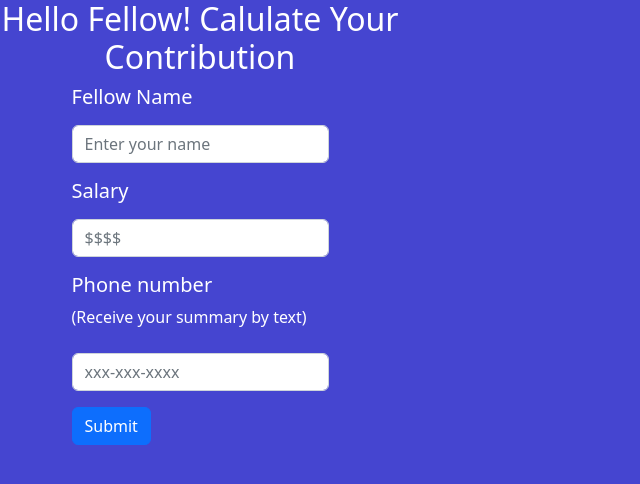
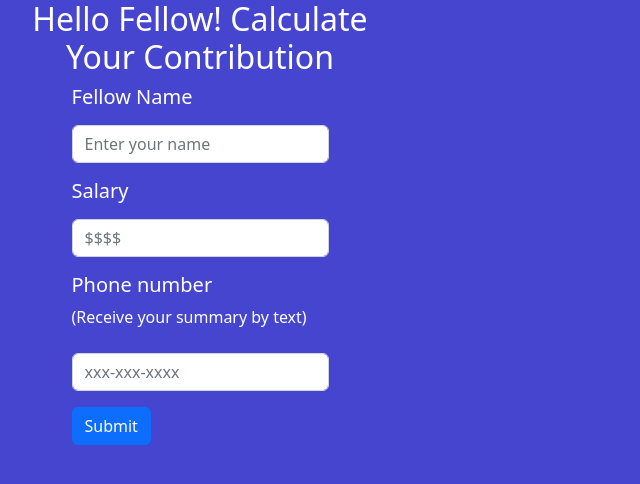
Before and after one commit to arupay/pursuit-chrome-extension, a React (Create React App) app: page / in a window 1280 px wide. Shown: the top 484 px of the page, without its empty margins (0-640 px from the left). Built offline with nearby package versions, Linux system fonts and the light colour scheme.

Commit message:
changed calculate

```diff
--- a/src/App.js
+++ b/src/App.js
@@ -59,8 +59,8 @@ function App() {
   };
 
   return (
-    <div className="App">
-      <h2 className="heading">Hello Fellow! Calulate Your Contribution </h2>
+    <div className='App'>
+      <h2 className='heading'>Hello Fellow! Calculate Your Contribution </h2>
       <Form onSubmit={handleSubmit}>
         <Form.Group className='mb-3' controlId='name'>
           <Form.Label>
@@ -79,20 +79,20 @@ function App() {
             <h5>Salary</h5>
           </Form.Label>
           <Form.Control
-            type="number"
-            placeholder="$$$$"
+            type='number'
+            placeholder='$$$$'
             onChange={handleTextChange}
             required
           />
         </Form.Group>
-        <Form.Group className="mb-3" controlId="phone">
+        <Form.Group className='mb-3' controlId='phone'>
           <Form.Label>
             <h5>Phone number</h5>
             <p>(Receive your summary by text)</p>
           </Form.Label>
           <Form.Control
-            type="tele"
-            placeholder="xxx-xxx-xxxx"
+            type='tele'
+            placeholder='xxx-xxx-xxxx'
             onChange={handleTextChange}
           />
         </Form.Group>
@@ -101,7 +101,7 @@ function App() {
         </Button>
       </Form>
       <br />
-      <div className="message">{message}</div>
+      <div className='message'>{message}</div>
     </div>
   )
 }
```
